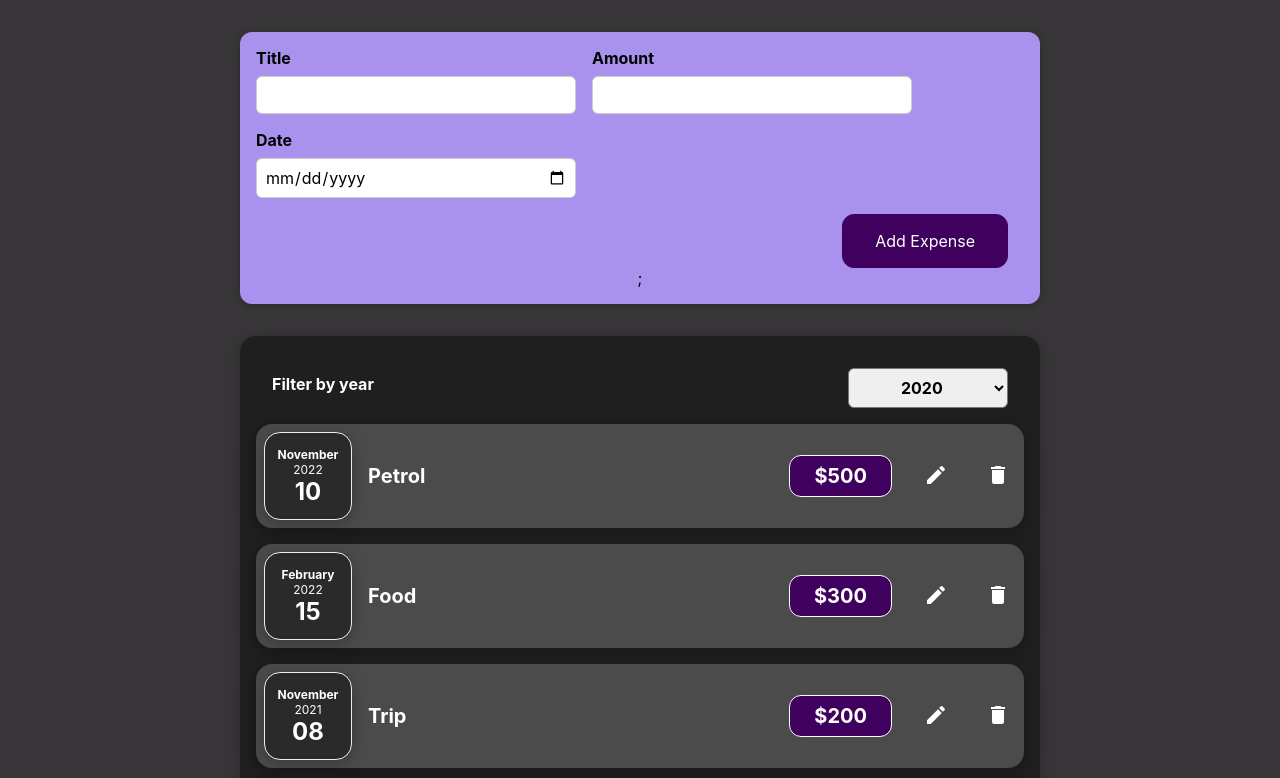
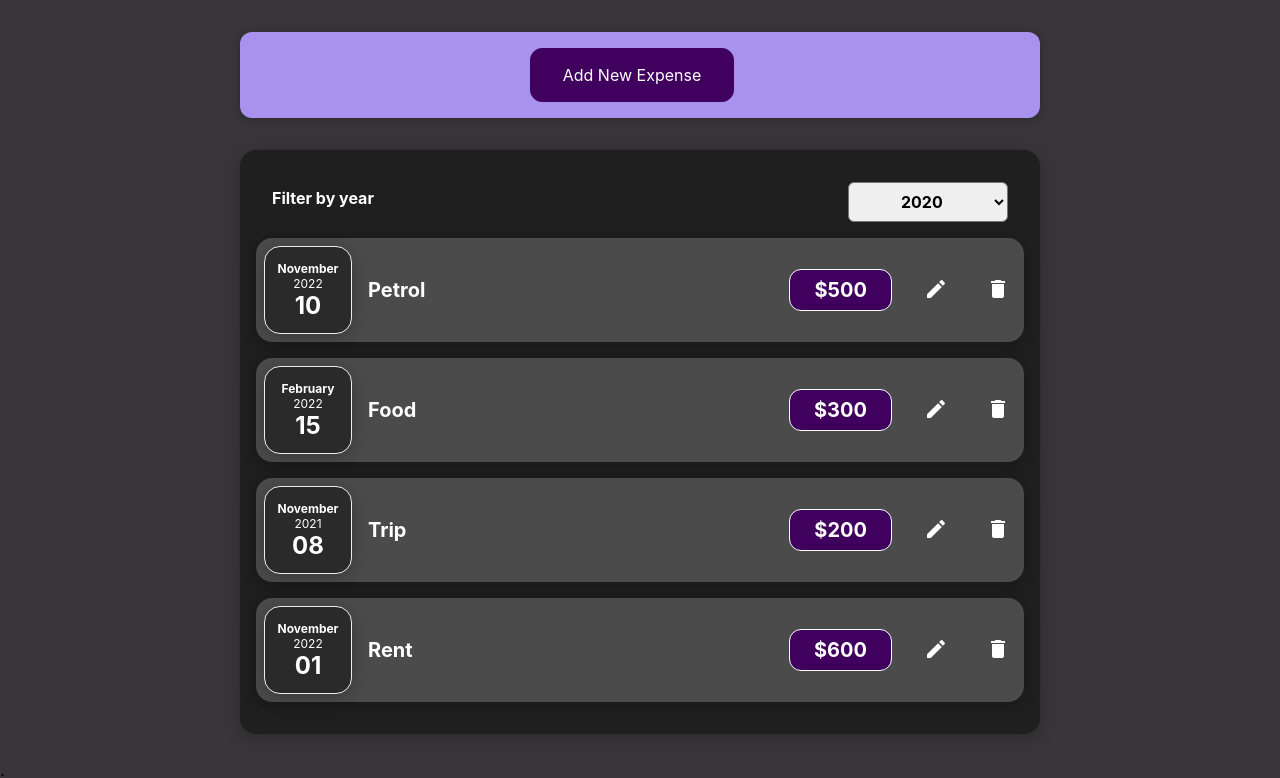
Before and after one commit to reachvivek/Express-JS, a Next.js app: page / in a window 1280 px wide. Shown: the top 778 px of the page. Built offline with nearby package versions, Linux system fonts and the light colour scheme.

Commit message:
Added conditional rendering for form

```diff
--- a/pages/components/CreateExpenses/CreateExpenses.js
+++ b/pages/components/CreateExpenses/CreateExpenses.js
@@ -1,6 +1,13 @@
+import { useState } from "react";
 import ExpenseForm from "./ExpenseForm";
 
 function CreateExpenses(props) {
+  const [editing, setEditing] = useState(false);
+
+  function editingHandler() {
+    setEditing(editing ? false : true);
+    console.log(editing);
+  }
   function saveExpenseDataHandler(enteredExpenseData) {
     const expenseData = {
       ...enteredExpenseData,
@@ -10,7 +17,13 @@ function CreateExpenses(props) {
   }
   return (
     <div className="new-expense">
-      <ExpenseForm onSaveExpenseData={saveExpenseDataHandler} />;
+      {!editing && <button onClick={editingHandler}>Add New Expense</button>}
+      {editing && (
+        <ExpenseForm
+          onSaveExpenseData={saveExpenseDataHandler}
+          editingHandler={editingHandler}
+        />
+      )}
     </div>
   );
 }
--- a/pages/components/CreateExpenses/ExpenseForm.js
+++ b/pages/components/CreateExpenses/ExpenseForm.js
@@ -22,6 +22,7 @@ function ExpenseForm(props) {
     setTitle("");
     setAmount("");
     setDate("");
+    props.editingHandler();
   }
 
   return (
@@ -53,6 +54,9 @@ function ExpenseForm(props) {
         </div>
       </div>
       <div className="new-expense__actions">
+        <button type="button" onClick={props.editingHandler}>
+          Cancel
+        </button>
         <button type="submit">Add Expense</button>
       </div>
     </form>
```
